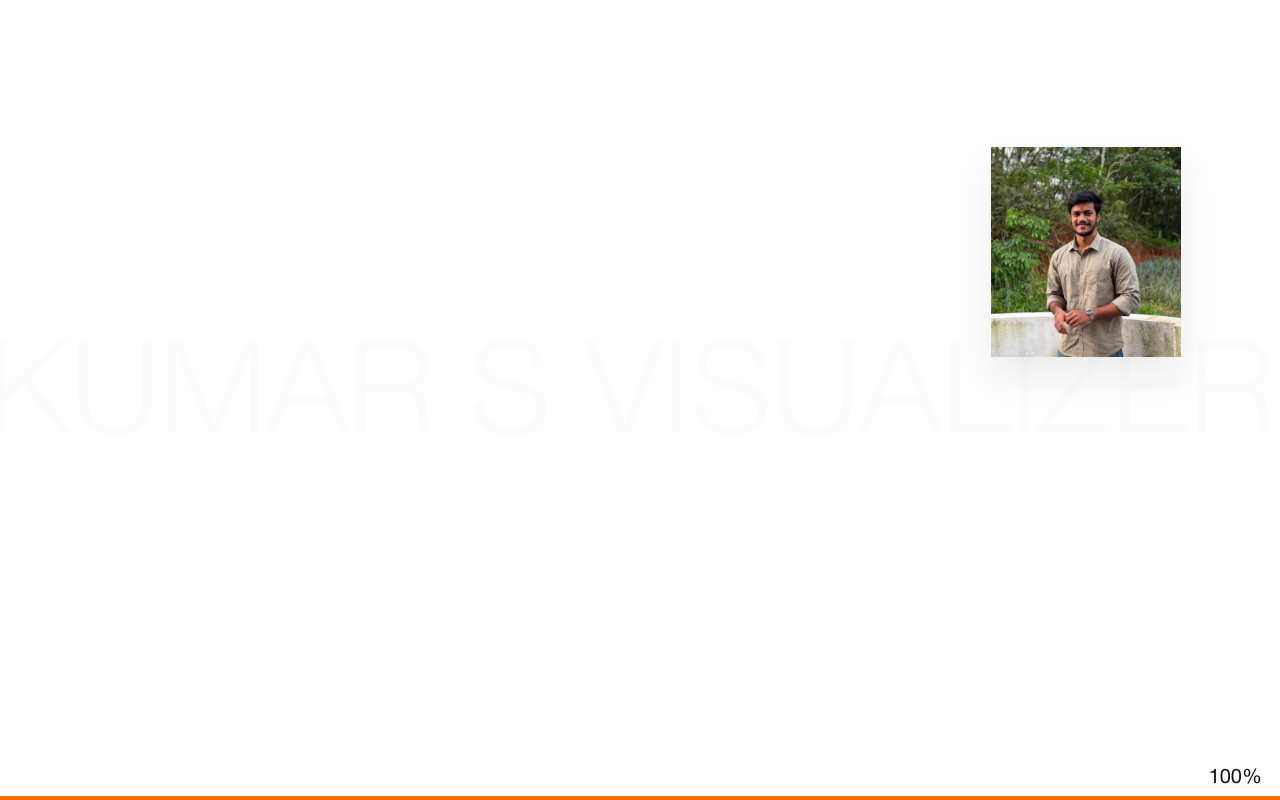
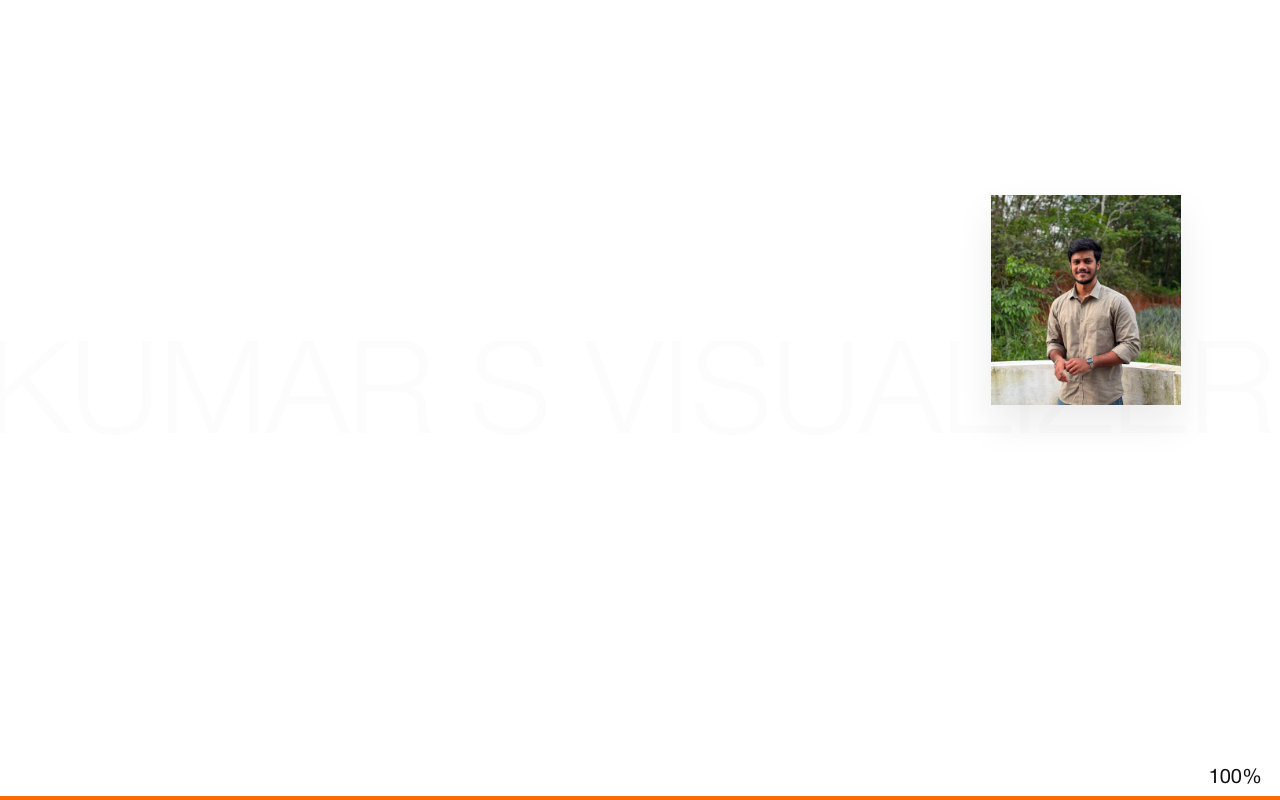
Before and after one commit to nikhilkumar202002/nikhil-my-portfolio, a Next.js app: page / in a window 1280 px wide. Shown: the top 800 px of the page. Built offline with nearby package versions, Linux system fonts and the light colour scheme.

Commit message:
feat: add Hero section component with bio and call to action buttons

```diff
--- a/app/component/sections/Hero.tsx
+++ b/app/component/sections/Hero.tsx
@@ -4,8 +4,8 @@ import PrimaryBtn from "../ui/PrimaryBtn";
 
 const Hero = () => {
   return (
-    <section className="relative flex min-h-[100dvh] w-full flex-col justify-between bg-[#F9F9F9] pt-16 pb-[95px] sm:pt-20 lg:pt-20">
-      <div className="site-container flex flex-1 flex-col justify-between gap-8 lg:grid lg:grid-cols-[7fr_3fr] lg:gap-10">
+    <section className="relative flex min-h-[100dvh] w-full flex-col justify-between bg-[#F9F9F9] pt-16 pb-0 sm:pt-20 lg:pt-20">
+      <div className="site-container flex flex-1 flex-col justify-between gap-8 pb-0 lg:grid lg:grid-cols-[7fr_3fr] lg:gap-10">
         <div className="hidden lg:block" />
 
         <div className="flex items-end justify-end pb-0 sm:pb-6 lg:pb-10">
```
